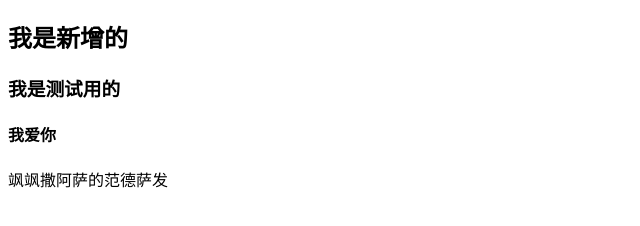
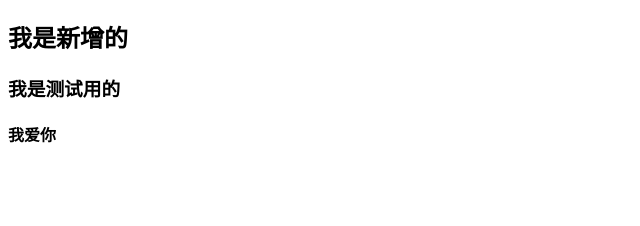
Before and after one commit to 18895684046/zzFirst, a plain HTML site: page index.html in a window 1280 px wide. Shown: the part 70-296 px from the top of the page, without its empty margins (0-640 px from the left). Drawn offline with Linux system fonts and the light colour scheme.

Commit message:
这是 我的测试用的

```diff
--- a/index.html
+++ b/index.html
@@ -10,6 +10,5 @@
     <h2>我是新增的</h2>
     <h3>我是测试用的</h3>
     <h4>我爱你</h4>
-    飒飒撒阿萨的范德萨发
 </body>
 </html>
```
Also changed, not shown: 1 other file.
